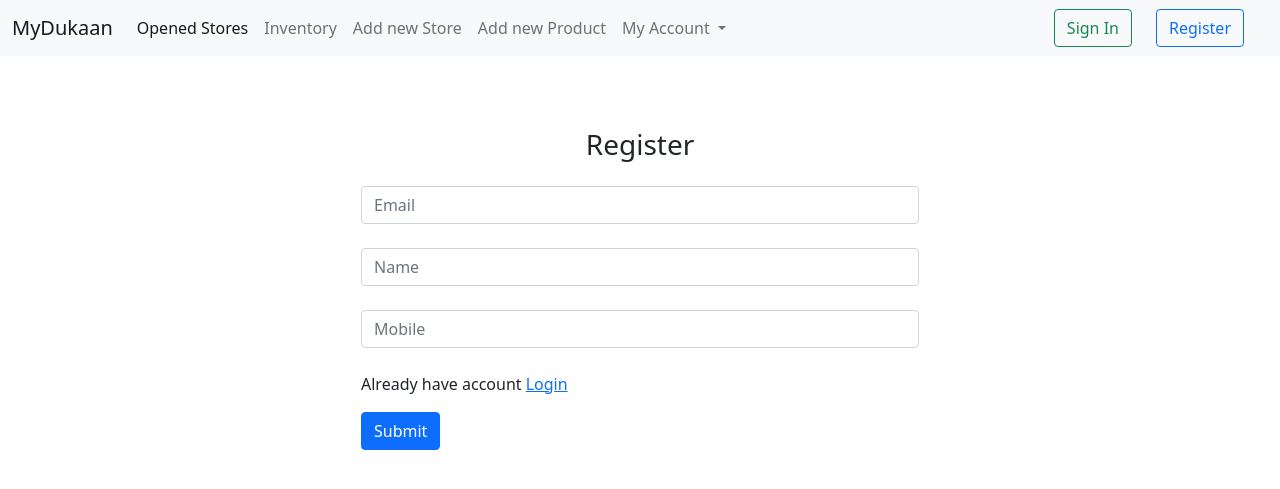
After one commit to nvidda-hub/dukaan_assisgnment, a Django app: page /seller/register/ in a window 1280 px wide. The commit adds this page. Shown: the top 489 px of the page. Run offline with Django 4.2, Linux system fonts and the light colour scheme; some libraries are stand-ins or nearby versions.

Commit message:
more auth related setup is created

```diff
--- a/sellerSide/templates/seller_base.html
+++ b/sellerSide/templates/seller_base.html
@@ -50,7 +50,8 @@
                 </ul>
               </li>
             </ul>
-            <a href="{% url 'sellerSide:sellerAuth'%}"><button class="btn btn-outline-success" type="submit">Sign In</button></a>
+            <a href="{% url 'sellerSide:sellerLogin'%}"><button class="btn btn-outline-success me-4" type="submit">Sign In</button></a>
+            <a href="{% url 'sellerSide:sellerRegister'%}"><button class="btn btn-outline-primary me-4" type="submit">Register</button></a>
           </div>
         </div>
     </nav>
--- /dev/null
+++ b/sellerSide/templates/seller_registration.html
@@ -0,0 +1,44 @@
+{% extends 'seller_base.html' %}
+{% load static %}
+
+{% block title %}Registration{% endblock title %}
+
+{% block body_content %}
+
+<div class="container mt-5 pt-4">
+
+    <div class="col-6 mx-auto">
+        <h3 class="text-center">Register</h3>
+        <form method="post">
+            {% csrf_token %}
+
+            <!-- {% if message %}
+            <div class="alert alert-{{class}}">
+                {{message}}
+            </div>
+            {% endif %} -->
+
+            <div class="row my-4">
+                <div class="form-group col-12">
+                    <input type="text" placeholder="Email" class="form-control" name="email" id="">
+                </div>
+            </div>
+            <div class="row my-4">
+                <div class="form-group col-12">
+                    <input type="text" placeholder="Name" class="form-control" name="name" id="">
+                </div>
+            </div>
+            <div class="row my-4">
+                <div class="form-group col-12">
+                    <input type="text" placeholder="Mobile" class="form-control" name="mobile" id="">
+                </div>
+            </div>
+
+            <p>Already have account <a href="{% url 'sellerSide:sellerLogin' %}">Login</a></p>
+            <button class="btn btn-primary">Submit</button>
+        </form>
+    </div>
+
+</div>
+
+{% endblock body_content %}
--- a/sellerSide/urls.py
+++ b/sellerSide/urls.py
@@ -6,7 +6,9 @@ app_name = 'sellerSide'
 urlpatterns = [
 
     path('', views.SellerHomeView.as_view(), name="sellerHome"),
-    path('signin/', views.SellerSignInView.as_view(), name="sellerAuth"),
+    path('register/', views.SellerRegistrationView.as_view(), name="sellerRegister"),
+    path('login/', views.SellerLogInView.as_view(), name="sellerLogin"),
+    path('otp/', views.SellerOTPView.as_view(), name="sellerLogin"),
     path('inventory/', views.SellerInventoryView.as_view(), name="sellerInventory"),
     path('opened-stores/', views.SellerStoresView.as_view(), name="sellerStores"),
     path('new/store/', views.SellerNewStoreView.as_view(), name="sellerNewStore"),
--- a/sellerSide/views.py
+++ b/sellerSide/views.py
@@ -7,9 +7,17 @@ class SellerHomeView(View):
     def get(self, request):
         return render(request, "seller_home.html")
 
-class SellerSignInView(View):
+class SellerLogInView(View):
     def get(self, request):
-        return render(request, "seller_sign_in.html")
+        return render(request, "seller_login.html")
+
+class SellerRegistrationView(View):
+    def get(self, request):
+        return render(request, "seller_registration.html")
+
+class SellerOTPView(View):
+    def get(self, request):
+        return render(request, "otp.html")
 
 class SellerInventoryView(View):
     def get(self, request):
```
Also changed, not shown: sellerSide/templates/otp.html (added, +34 -0 lines), sellerSide/templates/seller_login.html (added, +27 -0 lines), sellerSide/templates/seller_login_otp.html (added, +33 -0 lines), sellerSide/templates/seller_sign_in.html (deleted, +0 -27 lines).
